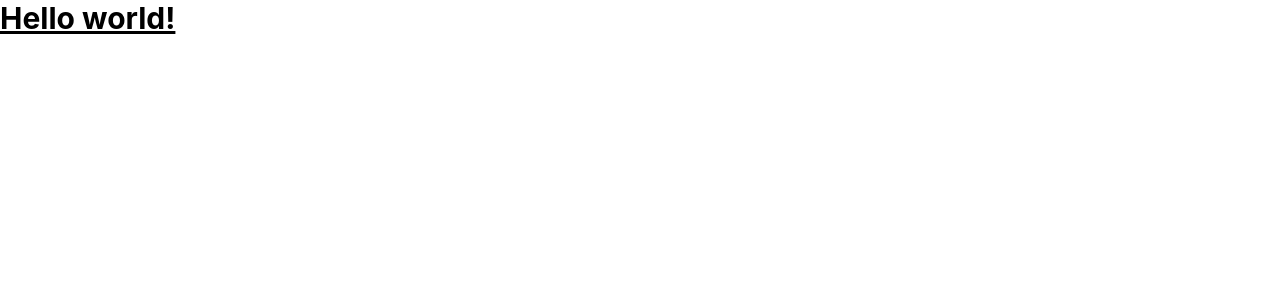
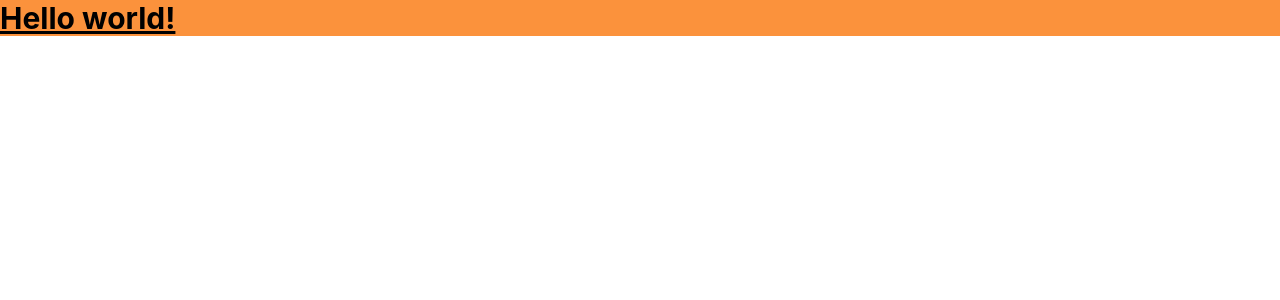
Before and after one commit to MailingDelgadoMedina/testEx, a React (Create React App) app: page / in a window 1280 px wide. Shown: the top 300 px of the page. Built offline with nearby package versions, Linux system fonts and the light colour scheme.

Commit message:
added background

```diff
--- a/src/App.js
+++ b/src/App.js
@@ -4,7 +4,7 @@
 function App() {
   return (
     <div >
-       <h1 className="text-3xl font-bold underline">
+       <h1 className=" bg-orange-400 text-3xl font-bold underline">
       Hello world!
     </h1>
     </div>
```
Also changed, not shown: 1 other file (tests, documents, lock files or other folders).
